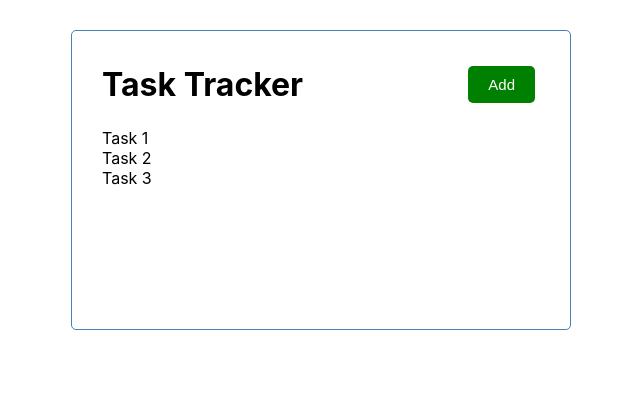
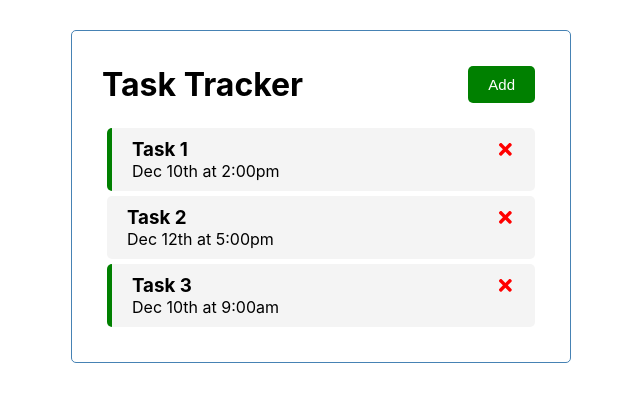
Before and after one commit to dimitar-4/react-task-tracker, a React (Create React App) app: page / in a window 1280 px wide. Shown: the top 402 px of the page, without its empty margins (319-959 px from the left). Built offline with nearby package versions, Linux system fonts and the light colour scheme.

Commit message:
Add task component.

```diff
--- /dev/null
+++ b/src/components/Task.jsx
@@ -0,0 +1,27 @@
+import PropTypes from "prop-types";
+import { FaTimes } from "react-icons/fa"
+
+function Task({ task }) {
+    const containerClasses = "task " + (task.reminder ? "reminder" : "");
+
+    return (
+        <div className={containerClasses}>
+            <h3>
+                {task.text}
+                <FaTimes style={{ color: "red", cursor: "pointer" }}/>
+            </h3>
+            <p>{task.day}</p>
+        </div>
+    )
+}
+
+Task.propTypes = {
+    task: PropTypes.shape({
+        id: PropTypes.number.isRequired,
+        text: PropTypes.string.isRequired,
+        day: PropTypes.string.isRequired,
+        reminder: PropTypes.bool.isRequired,
+    }).isRequired,
+}
+
+export default Task;
--- a/src/components/Tasks.jsx
+++ b/src/components/Tasks.jsx
@@ -1,11 +1,12 @@
 import PropTypes from "prop-types";
+import Task from "./Task";
 
 function Tasks({ tasks }) {
     if (!tasks || tasks.length === 0) {
         return <p>No tasks to display!</p>
     }
     return tasks.map((task) => (
-        <p key={task.id}>{task.text}</p>
+        <Task key={task.id} task={task} />
     ))
 }
 
--- a/src/index.css
+++ b/src/index.css
@@ -59,3 +59,21 @@
   display: block;
   width: 100%;
 }
+
+.task {
+  background-color: #f4f4f4;
+  margin: 5px;
+  padding: 10px 20px;
+  cursor: pointer;
+  border-radius: 5px;
+}
+
+.task.reminder {
+  border-left: 5px solid green;
+}
+
+.task h3 {
+  display: flex;
+  align-items: center;
+  justify-content: space-between;
+}
```
